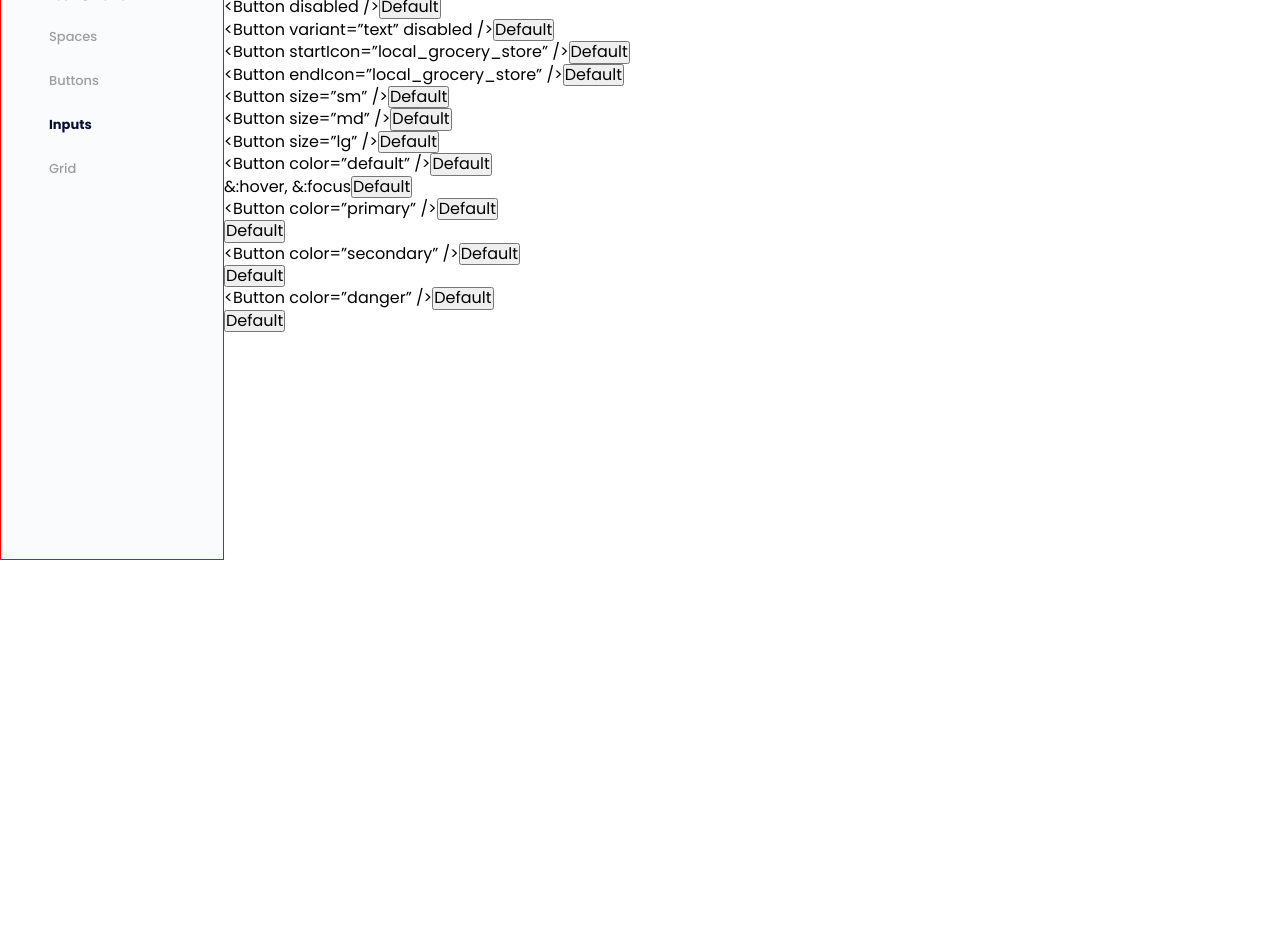
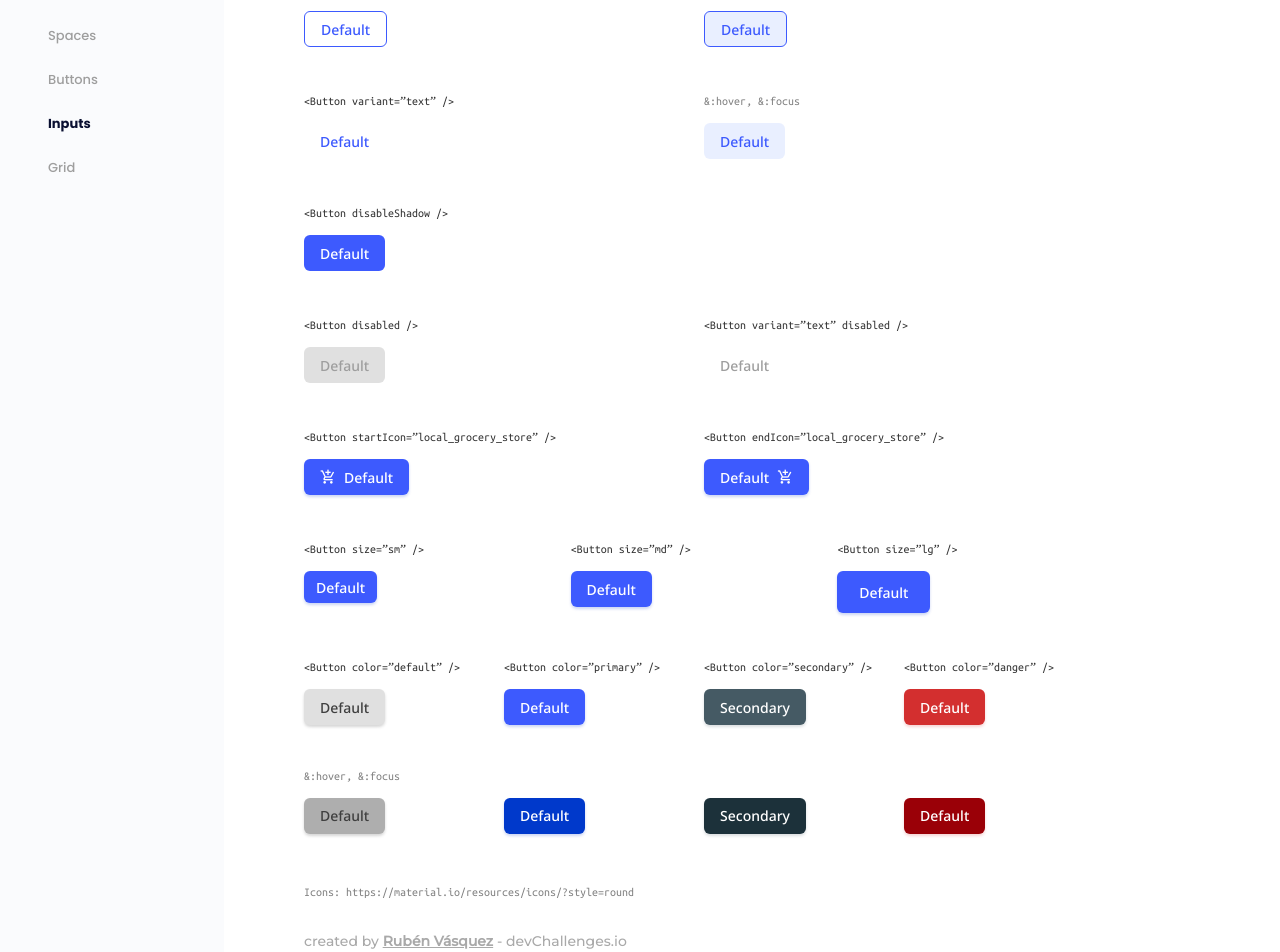
Before and after one commit to Rubendvb/button-component-master, a React (Vite) app: page / in a window 1280 px wide. Shown: the part 240-1192 px from the top of the page. Before the commit the page ends 800 px from the top, so only its background shows below. Built offline with nearby package versions, Linux system fonts and the light colour scheme.

Commit message:
finalizando botões

```diff
--- a/index.html
+++ b/index.html
@@ -14,7 +14,12 @@
     />
 
     <link
-      href="https://fonts.googleapis.com/css2?family=Poppins:wght@400;500;600;700&display=swap"
+      href="https://fonts.googleapis.com/css2?family=Montserrat:wght@500&family=Noto+Sans:wght@500&family=Poppins:wght@400;500;600;700&family=Ubuntu+Mono&display=swap"
+      rel="stylesheet"
+    />
+
+    <link
+      href="https://fonts.googleapis.com/icon?family=Material+Icons"
       rel="stylesheet"
     />
     <title>Devchallenges</title>
--- a/src/App.tsx
+++ b/src/App.tsx
@@ -1,131 +1,184 @@
 import Menu from "./components/Menu";
 
 import "./assets/css/App.css";
+import Button from "./components/Button";
 
 function App() {
   return (
     <div className="container">
       <Menu />
 
-      <section>
-        <h1>Buttons</h1>
+      <section className="section__button">
+        <h1 className="section__button__title">Buttons</h1>
 
+        <div className="section__button__container">
+          <div className="container__buttons">
             <div>
-          <div>
-            <span>{"<Button />"}</span>
-            <button>Default</button>
+              <span className="container__buttons__span">{"<Button />"}</span>
+              <Button text="Default" className="btn-default" />
             </div>
             <div>
-            <span>&:hover, &:focus</span>
-            <button>Default</button>
+              <span className="container__buttons__span-color">
+                &:hover, &:focus
+              </span>
+              <Button text="Default" className="btn-default-hover" />
             </div>
           </div>
 
+          <div className="container__buttons">
             <div>
-          <div>
-            <span>{"<Button variant=”outline” />"}</span>
-            <button>Default</button>
+              <span className="container__buttons__span">
+                {"<Button variant=”outline” />"}
+              </span>
+              <Button text="Default" className="btn-outline" />
             </div>
             <div>
-            <span>&:hover, &:focus</span>
-            <button>Default</button>
+              <span className="container__buttons__span-color">
+                &:hover, &:focus
+              </span>
+              <Button text="Default" className="btn-outline-hover" />
             </div>
           </div>
 
+          <div className="container__buttons">
             <div>
-          <div>
-            <span>{"<Button variant=”text” />"}</span>
-            <button>Default</button>
+              <span className="container__buttons__span">
+                {"<Button variant=”text” />"}
+              </span>
+              <Button text="Default" className="btn-variant-text" />
             </div>
             <div>
-            <span>&:hover, &:focus</span>
-            <button>Default</button>
+              <span className="container__buttons__span-color">
+                &:hover, &:focus
+              </span>
+              <Button text="Default" className="btn-variant-text-hover" />
             </div>
           </div>
 
+          <div className="container__buttons">
             <div>
-          <span>{"<Button disableShadow />"}</span>
-          <button>Default</button>
-        </div>
-
-        <div>
-          <div>
-            <span>{"<Button disabled />"}</span>
-            <button>Default</button>
-          </div>
-          <div>
-            <span>{"<Button variant=”text” disabled />"}</span>
-            <button>Default</button>
+              <span className="container__buttons__span">
+                {"<Button disableShadow />"}
+              </span>
+              <Button text="Default" className="btn-disableShadow" />
             </div>
           </div>
 
+          <div className="container__buttons">
             <div>
-          <div>
-            <span>{"<Button startIcon=”local_grocery_store” />"}</span>
-            <button>Default</button>
+              <span className="container__buttons__span">
+                {"<Button disabled />"}
+              </span>
+              <Button text="Default" className="btn-disabled" />
             </div>
             <div>
-            <span>{"<Button endIcon=”local_grocery_store” />"}</span>
-            <button>Default</button>
+              <span className="container__buttons__span">
+                {"<Button variant=”text” disabled />"}
+              </span>
+              <Button text="Default" className="btn-disabled-text" />
             </div>
           </div>
 
+          <div className="container__buttons">
             <div>
-          <div>
-            <span>{"<Button size=”sm” />"}</span>
-            <button>Default</button>
+              <span className="container__buttons__span">
+                {"<Button startIcon=”local_grocery_store” />"}
+              </span>
+
+              <Button text="Default" iconLeft={true} className="btn-icon" />
             </div>
             <div>
-            <span>{"<Button size=”md” />"}</span>
-            <button>Default</button>
-          </div>
-          <div>
-            <span>{"<Button size=”lg” />"}</span>
-            <button>Default</button>
+              <span className="container__buttons__span">
+                {"<Button endIcon=”local_grocery_store” />"}
+              </span>
+              <Button text="Default" iconRight={true} className="btn-icon" />
             </div>
           </div>
 
+          <div className="container__buttons btn-size-three">
             <div>
-          <div>
-            <div>
-              <span>{"<Button color=”default” />"}</span>
-              <button>Default</button>
+              <span className="container__buttons__span">
+                {"<Button size=”sm” />"}
+              </span>
+              <Button text="Default" className="btn-icon size-sm" />
             </div>
             <div>
-              <span>{"&:hover, &:focus"}</span>
-              <button>Default</button>
+              <span className="container__buttons__span">
+                {"<Button size=”md” />"}
+              </span>
+              <Button text="Default" className="btn-icon size-md" />
+            </div>
+            <div>
+              <span className="container__buttons__span">
+                {"<Button size=”lg” />"}
+              </span>
+              <Button text="Default" className="btn-icon size-lg" />
             </div>
           </div>
 
+          <div className="container__buttons btn-size-four">
             <div>
               <div>
-              <span>{"<Button color=”primary” />"}</span>
-              <button>Default</button>
+                <span className="container__buttons__span">
+                  {"<Button color=”default” />"}
+                </span>
+                <Button text="Default" className="btn-default" />
               </div>
               <div>
-              <button>Default</button>
+                <span className="container__buttons__span-color">
+                  &:hover, &:focus
+                </span>
+                <Button text="Default" className="btn-default-hover" />
               </div>
             </div>
 
+            <div className="container__buttons">
               <div>
-            <div>
-              <span>{"<Button color=”secondary” />"}</span>
-              <button>Default</button>
+                <span className="container__buttons__span">
+                  {"<Button color=”primary” />"}
+                </span>
+                <Button text="Default" className="btn-icon" />
               </div>
               <div>
-              <button>Default</button>
+                <Button text="Default" className="btn-icon btn-icon-hover" />
               </div>
             </div>
 
+            <div className="container__buttons">
               <div>
-            <div>
-              <span>{"<Button color=”danger” />"}</span>
-              <button>Default</button>
+                <span className="container__buttons__span">
+                  {"<Button color=”secondary” />"}
+                </span>
+                <Button text="Secondary" className="btn-secondary" />
               </div>
               <div>
-              <button>Default</button>
+                <Button text="Secondary" className="btn-secondary-hover" />
               </div>
             </div>
+
+            <div className="container__buttons">
+              <div>
+                <span className="container__buttons__span">
+                  {"<Button color=”danger” />"}
+                </span>
+                <Button text="Default" className="btn-danger" />
+              </div>
+              <div>
+                <Button text="Default" className="btn-danger-hover" />
+              </div>
+            </div>
+          </div>
+        </div>
+
+        <div className="footer">
+          <p className="footer__text">
+            Icons: https://material.io/resources/icons/?style=round
+          </p>
+          <p className="footer__subtext">
+            created by{" "}
+            <span className="footer__subtext-span">Rubén Vásquez</span> -
+            devChallenges.io
+          </p>
         </div>
       </section>
     </div>
--- a/src/assets/css/App.css
+++ b/src/assets/css/App.css
@@ -1,6 +1,18 @@
+:root {
+  --font-poppins: "Poppins", sans-serif;
+  --font-ubuntu: "Ubuntu Mono", monospace;
+  --font-noto: "Noto Sans", sans-serif;
+  --font-montserrat: "Montserrat", sans-serif;
+  --portland-orange: #f7542e;
+  --ghost-white: #fafbfd;
+  --spanish-gray: #9e9e9e;
+  --cetacean-blue: #090f31;
+  --dark-charcoal: #333333;
+  --black-olive: #3f3f3f;
+}
+
 * {
   box-sizing: border-box;
-  font-family: "Poppins", sans-serif;
   margin: 0;
   padding: 0;
 }
@@ -8,3 +20,74 @@
 .container {
   display: flex;
 }
+
+.section__button {
+  padding: 3rem 0 0 5rem;
+}
+
+.section__button__title {
+  color: #4f4f4f;
+  font-family: var(--font-poppins);
+  font-weight: 500;
+  line-height: normal;
+  font-size: 1.5rem;
+  margin: 0 0 1.75rem;
+}
+
+.section__button__container {
+  display: flex;
+  flex-direction: column;
+  gap: 3rem;
+}
+
+.container__buttons {
+  display: grid;
+  grid-template-columns: repeat(2, 1fr);
+  gap: 2rem;
+}
+
+.container__buttons div {
+  display: flex;
+  flex-direction: column;
+  align-items: start;
+}
+
+.container__buttons__span,
+.container__buttons__span-color {
+  margin-bottom: 1rem;
+  color: var(--dark-charcoal);
+  font-size: 0.75rem;
+  font-weight: 400;
+  font-family: var(--font-ubuntu);
+  line-height: normal;
+}
+
+.container__buttons__span-color {
+  color: #828282;
+}
+
+.footer {
+  margin: 3.25rem 0;
+}
+
+.footer__text {
+  font-family: var(--font-ubuntu);
+  color: #828282;
+  font-weight: 400;
+  line-height: normal;
+  font-size: 0.75rem;
+}
+
+.footer__subtext {
+  margin-top: 2.12rem;
+  color: #a9a9a9;
+  font-family: var(--font-montserrat);
+  font-weight: 500;
+  line-height: normal;
+  font-size: 0.875rem;
+}
+
+.footer__subtext-span {
+  font-weight: bold;
+  text-decoration: underline;
+}
--- /dev/null
+++ b/src/assets/css/Button.css
@@ -0,0 +1,123 @@
+.btn {
+  font-family: var(--font-noto);
+  padding: 0.5rem 1rem;
+  font-size: 0.875rem;
+  font-weight: 500;
+  line-height: normal;
+  border-radius: 0.375rem;
+  border: none;
+  cursor: pointer;
+  display: flex;
+  align-items: center;
+  justify-content: center;
+  gap: 0.5rem;
+  height: 2.25rem;
+}
+
+.btn-default,
+.btn-default-hover {
+  background-color: #e0e0e0;
+  box-shadow: 0px 2px 3px 0px rgba(51, 51, 51, 0.2);
+  color: var(--black-olive);
+}
+
+.btn-default-hover {
+  background-color: #aeaeae;
+}
+
+.btn-outline,
+.btn-outline-hover {
+  color: #3d5afe;
+  background-color: #fff;
+  border: 1px solid #3d5afe;
+}
+
+.btn-variant-text,
+.btn-variant-text-hover {
+  color: #3d5afe;
+  background-color: unset;
+}
+
+.btn-outline-hover,
+.btn-variant-text-hover {
+  background-color: rgba(41, 98, 255, 0.1);
+}
+
+.btn-disableShadow {
+  background-color: #3d5afe;
+  color: #fff;
+}
+
+.btn-disabled,
+.btn-disabled-text {
+  color: var(--spanish-gray);
+  background-color: #e0e0e0;
+}
+
+.btn-disabled-text {
+  background-color: unset;
+}
+
+.material-icons.md-16 {
+  font-size: 1rem;
+}
+
+.btn-icon {
+  background-color: #3d5afe;
+  color: #fff;
+  box-shadow: 0px 2px 3px 0px rgba(0, 49, 202, 0.2);
+}
+
+.btn-size-three {
+  grid-template-columns: repeat(3, 1fr);
+}
+
+.size-sm {
+  width: 4.5625rem;
+  height: 2rem;
+}
+
+.size-md {
+  width: 5.0625rem;
+}
+
+.size-lg {
+  width: 5.8125rem;
+  height: 2.625rem;
+}
+
+.btn-size-four {
+  grid-template-columns: repeat(4, 1fr);
+  gap: rem;
+}
+
+.btn-size-four > div {
+  gap: 2.81rem;
+  justify-content: space-between;
+}
+
+.btn-icon-hover {
+  background-color: #0039cb;
+}
+
+.btn-secondary,
+.btn-secondary-hover {
+  color: #fff;
+  background-color: #455a64;
+  box-shadow: 0px 2px 3px 0px rgba(69, 90, 100, 0.2);
+}
+
+.btn-secondary-hover {
+  background-color: #1c313a;
+}
+
+.btn-danger,
+.btn-danger-hover {
+  color: #fff;
+  background-color: #d32f2f;
+  box-shadow: 0px 2px 3px 0px rgba(211, 47, 47, 0.2);
+}
+
+.btn-danger-hover {
+  background-color: #9a0007;
+}
--- a/src/assets/css/Menu.css
+++ b/src/assets/css/Menu.css
@@ -1,13 +1,12 @@
 .menu {
-  border: 1px solid red;
   width: 100%;
   max-width: 14rem;
   padding: 2.3rem 0 0 3rem;
-  background-color: #fafbfd;
-  height: 100vh;
+  background-color: var(--ghost-white);
 }
 
 .menu__text {
+  font-family: var(--font-poppins);
   font-size: 0.8125rem;
   font-weight: 600;
   line-height: normal;
@@ -16,7 +15,7 @@
 }
 
 .menu__text-span {
-  color: #f7542e;
+  color: var(--portland-orange);
 }
 
 .menu__ul {
@@ -30,10 +29,11 @@
   font-size: 0.8125rem;
   font-weight: 500;
   line-height: normal;
-  color: #9e9e9e;
+  color: var(--spanish-gray);
+  font-family: var(--font-poppins);
 }
 
 .menu__ul li:nth-child(5) {
-  color: #090f31;
+  color: var(--cetacean-blue);
   font-weight: 700;
 }
--- /dev/null
+++ b/src/components/Button.tsx
@@ -0,0 +1,35 @@
+import { ButtonHTMLAttributes } from "react";
+import "../assets/css/Button.css";
+
+interface IButton extends ButtonHTMLAttributes<HTMLButtonElement> {
+  text: string;
+  className?: string;
+  iconLeft?: boolean;
+  iconRight?: boolean;
+}
+
+export default function Button({
+  text,
+  className,
+  iconLeft,
+  iconRight,
+}: IButton) {
+  const combinedClassName = `btn ${className || ""}`;
+  return (
+    <>
+      <button className={combinedClassName}>
+        {iconLeft ? (
+          <span className="material-icons md-16">add_shopping_cart</span>
+        ) : (
+          ""
+        )}{" "}
+        {text}{" "}
+        {iconRight ? (
+          <span className="material-icons md-16">add_shopping_cart</span>
+        ) : (
+          ""
+        )}
+      </button>
+    </>
+  );
+}
```
Lines whose indentation alone changed are shown as unchanged.
